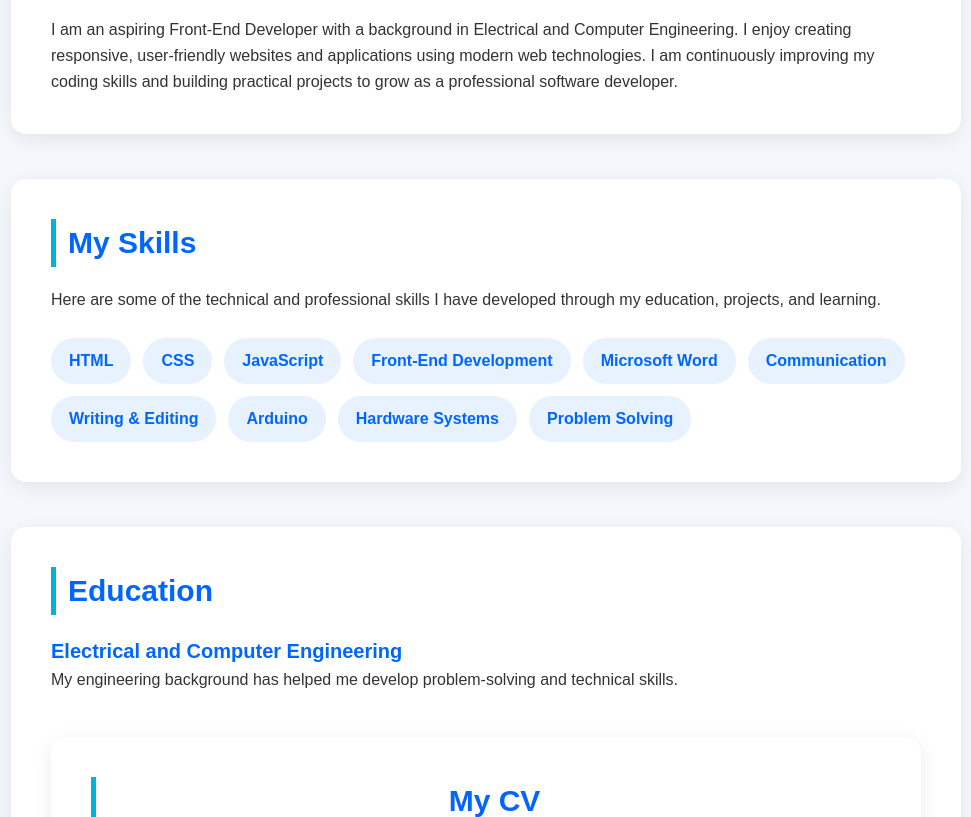
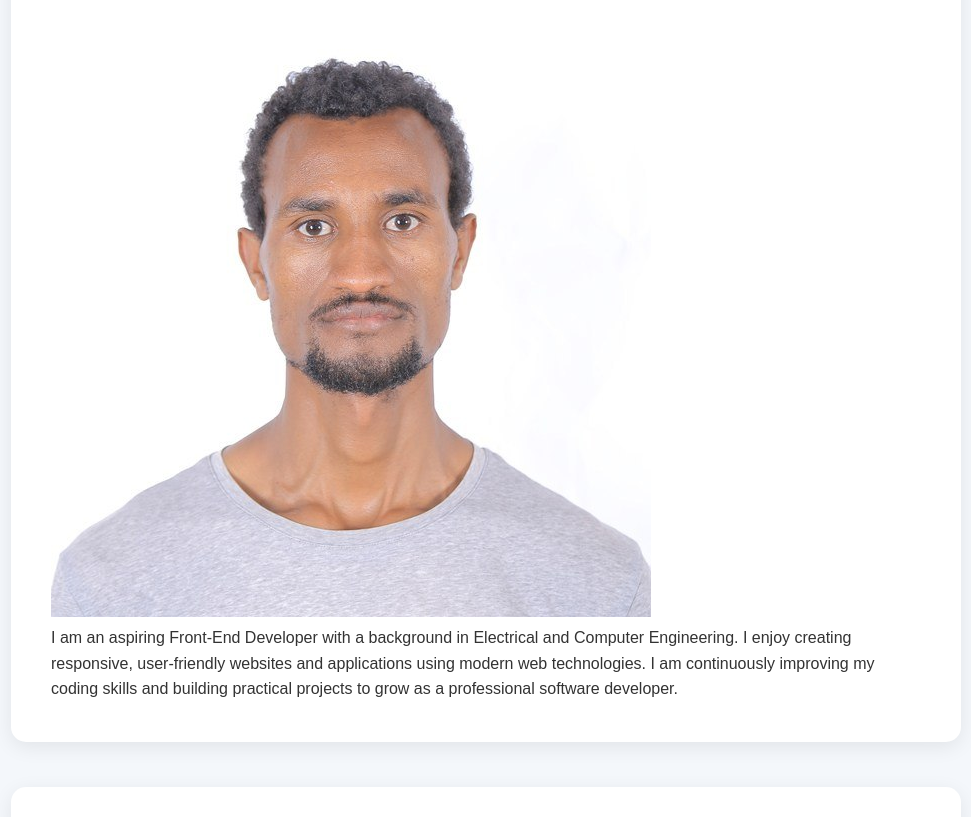
Before and after one commit to oromiaoromo6417-bot/My-portfolio, a plain HTML site: page index.html in a window 1280 px wide. Shown: the part 576-1393 px from the top of the page, without its empty margins (154-1125 px from the left). Drawn offline with Linux system fonts and the light colour scheme.

Commit message:
Update index.html

```diff
--- a/index.html
+++ b/index.html
@@ -230,7 +230,7 @@
 
     <section id="about">
         <h2>About Me</h2>
-
+        <img src="photo_2026-09-16_15-10-42.jpg" alt="Wesenu Geremu">
 <p>
     I am an aspiring Front-End Developer with a background in
     Electrical and Computer Engineering. I enjoy creating responsive,
```
